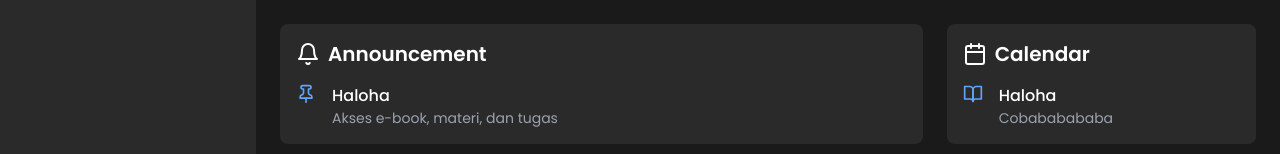
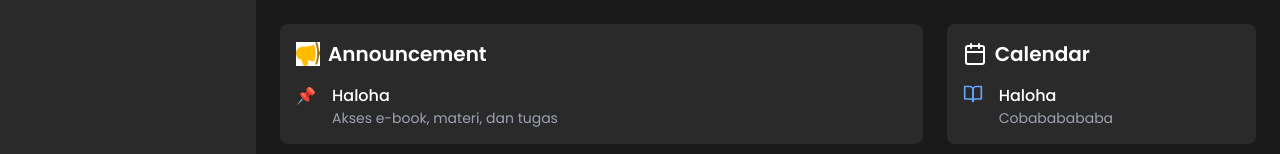
Before and after one commit to jamesaja2/sinluiportal, a React (Vite) app: page / in a window 1280 px wide. Shown: the part 453-607 px from the top of the page. Built offline with nearby package versions, Linux system fonts and the light colour scheme.

Commit message:
Update AnnouncementSection.tsx

```diff
--- a/src/components/AnnouncementSection.tsx
+++ b/src/components/AnnouncementSection.tsx
@@ -1,5 +1,5 @@
 import React from 'react';
-import { Bell, Pin } from 'lucide-react';
+import announcement from '../assets/announcement.png';
 
 const AnnouncementSection = ({ className = '' }: { className?: string }) => {
   const announcements = [
@@ -13,7 +13,7 @@ const AnnouncementSection = ({ className = '' }: { className?: string }) => {
   return (
     <section className={`bg-[#2a2a2a] rounded-lg p-4 ${className}`}>
       <div className="flex items-center gap-2 mb-4">
-        <Bell className="w-6 h-6" />
+        <img src={announcement} alt="" className="w-6 h-6" />
         <h2 className="text-xl font-semibold">Announcement</h2>
       </div>
 
@@ -21,7 +21,7 @@ const AnnouncementSection = ({ className = '' }: { className?: string }) => {
         {announcements.map((announcement, index) => (
           <div key={index} className="flex items-start gap-4">
             {announcement.isPinned && (
-              <Pin className="w-5 h-5 text-blue-400 shrink-0" />
+              <div className="w-5 h-5 text-blue-400 shrink-0">📌</div>
             )}
             <div className="min-w-0 flex-1">
               <h3 className="font-medium truncate">{announcement.title}</h3>
```
